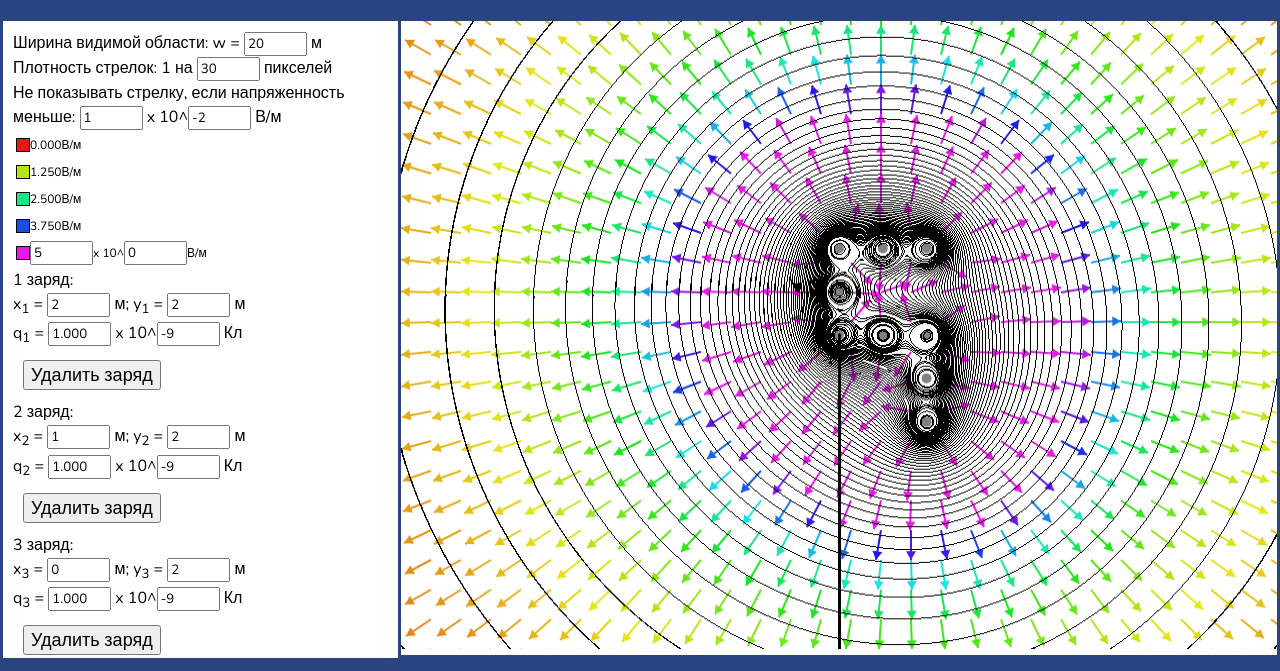
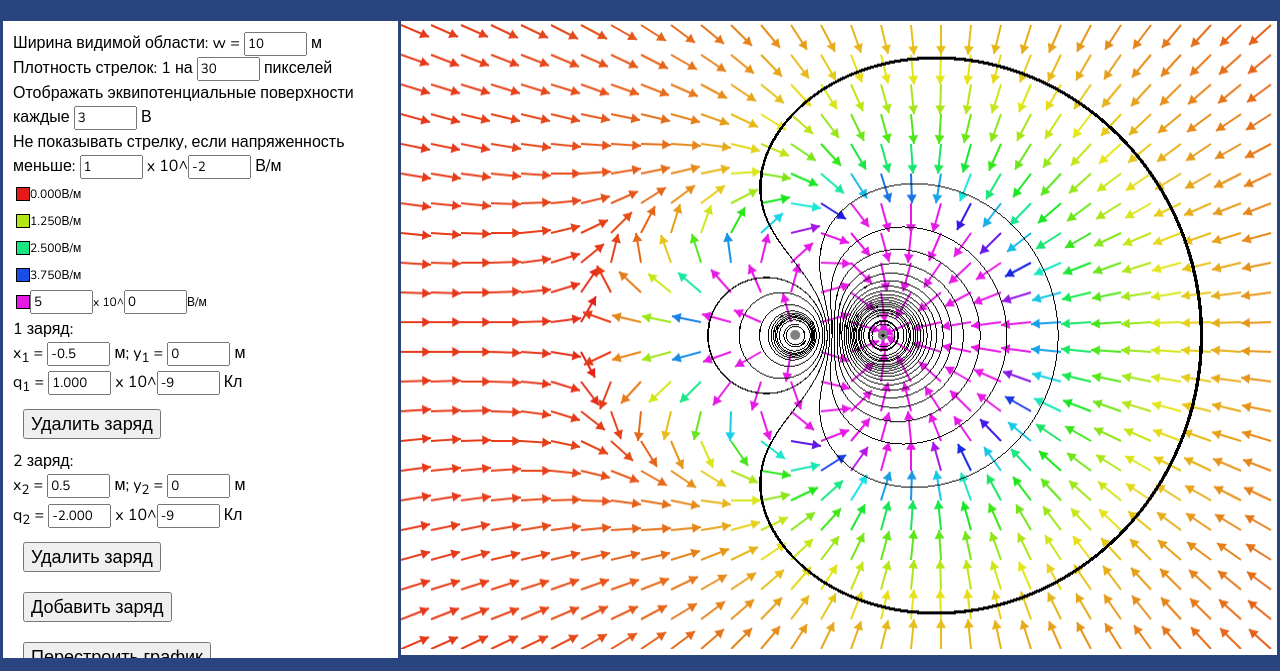
Before and after one commit to komashko-star/physics_lecture_task_12, a plain HTML site: page index.html in a window 1280 px wide. Shown: the part 62-733 px from the top of the page. Drawn offline with nearby package versions, Linux system fonts and the light colour scheme.

Commit message:
feat potential step

```diff
--- a/index.html
+++ b/index.html
@@ -18,9 +18,11 @@
 
       <div id="form">
         <form id="collisionForm">
-          Ширина видимой области: <label for="x_domain">w</label> = <input type="number" step="0.001" value="20" id="x_domain" class="exponent_input" required> м <br/>
+          Ширина видимой области: <label for="x_domain">w</label> = <input type="number" step="0.001" value="10" id="x_domain" class="exponent_input" required> м <br/>
 
           Плотность стрелок: 1 на <input type="number" value="30" id="arrowdensity" class="exponent_input" required> пикселей<br/>
+
+          Отображать эквипотенциальные поверхности каждые <input type="number" value="3" id="potentialStep" class="exponent_input" required> В<br/>
 
           Не показывать стрелку, если напряженность меньше:
           <input type="number" step="0.001" value="1" id="dontshowbound" class="exponent_input" required> x
--- a/script.js
+++ b/script.js
@@ -11,6 +11,7 @@ var color_gradient_finish = 40;
 var dontShowBound = 0;
 
 var border = null;
+var potentialStep = 1;
 
 const defaultChargeValues = [0, 0, 1, -9];
 
@@ -364,7 +365,7 @@ function drawEquipotentials(chartContext) {
       let [x, y] = canvasToModelCoords(i, j);
       let potential = calculateFieldPotential(x, y);
 
-      if (Math.abs(potential % 1) > 0.01) {
+      if (Math.abs(potential % potentialStep) > 0.01 * potentialStep) {
         continue;
       }
 
@@ -406,6 +407,12 @@ function collectData() {
     return;
   }
 
+  let potentialStep_ = parseInt(document.getElementById('potentialStep').value);
+  if (potentialStep_ <= 0) {
+    window.alert('Плотность эквипотенциальных поверхностей не может быть неположительной');
+    return;
+  }
+
   let dontShowBound_ = parseFloat(document.getElementById('dontshowbound').value);
   dontShowBound_ *= Math.pow(10, parseInt(document.getElementById('dontshowboundexp').value));
 
@@ -417,7 +424,7 @@ function collectData() {
   color_gradient_finish = parseFloat(document.getElementById('colorsq5value').value);
   color_gradient_finish *= Math.pow(10, parseInt(document.getElementById('colorsq5exp').value));
 
-  return [charges_, MAX_X_DOMAIN_, arrowDensity_, dontShowBound_];
+  return [charges_, MAX_X_DOMAIN_, arrowDensity_, dontShowBound_, potentialStep_];
 }
 
 
@@ -426,7 +433,7 @@ function reloadForm() {
   if (data == null) {
     return;
   }
-  let old_data = [charges, MAX_X_DOMAIN, arrowDensity, dontShowBound];
+  let old_data = [charges, MAX_X_DOMAIN, arrowDensity, dontShowBound, potentialStep];
   let are_equal = old_data.length === data.length && old_data.every(function(value, index) { return value === data[index]});
   if (are_equal){
     document.getElementById('curtain').style.visibility = 'visible';
@@ -434,7 +441,7 @@ function reloadForm() {
     document.getElementById('curtain').style.visibility = 'hidden';
     return;
   }
-  [charges, MAX_X_DOMAIN, arrowDensity, dontShowBound] = data;
+  [charges, MAX_X_DOMAIN, arrowDensity, dontShowBound, potentialStep] = data;
 
   document.getElementById('curtain').style.visibility = 'visible';
   reloadModel();
@@ -555,15 +562,8 @@ window.onload = () => {
   let ch = 1 / (k / 9);
 
   charges = [
-    [2, 2, ch],
-    [1, 2, ch],
-    [0, 2, ch],
-    [0, 1, ch],
-    [0, 0, ch],
-    [2, -2, ch],
-    [2, -1, ch],
-    [2, 0, ch],
-    [1, 0, ch],
+    [-0.5, 0, ch],
+    [0.5, 0, -2 * ch],
   ]
   updateChargesForm();
   reloadForm();
```
